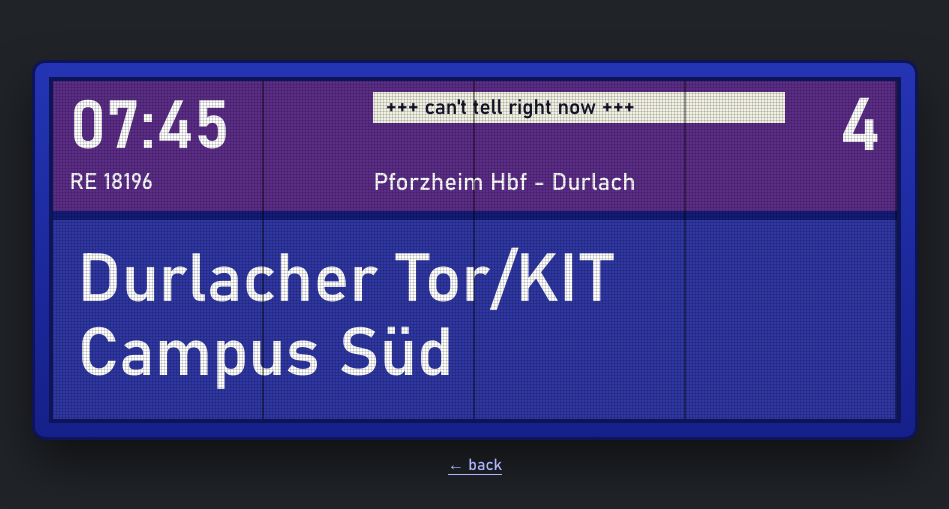
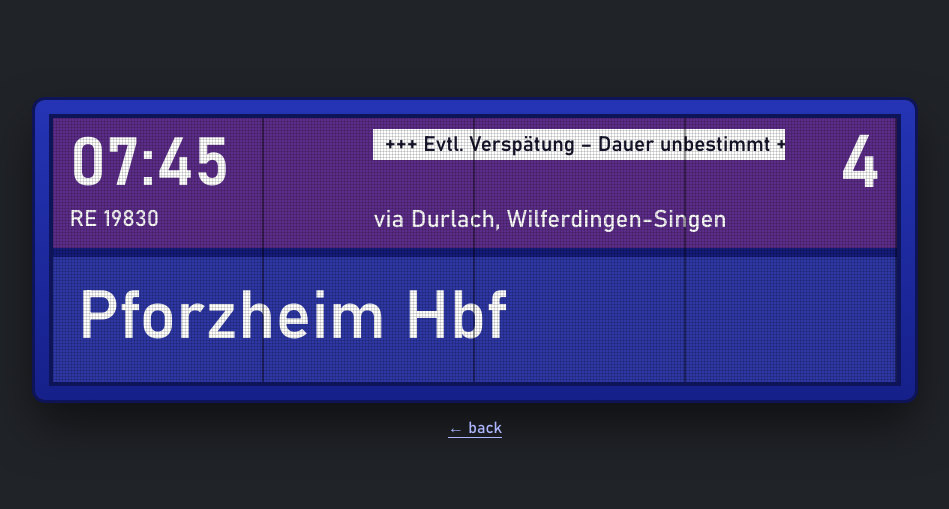
Before and after one commit to gungurbuz/nekowebsite, a website: page kaiswonderland.nekoweb.org/trias.html in a window 1280 px wide. Shown: the part 131-640 px from the top of the page, without its empty margins (165-1114 px from the left). Drawn offline with Linux system fonts and the light colour scheme; no server answers; files whose address does not match are found by name.

Commit message:
new design for 404 page, late tracker and others

```diff
--- a/kaiswonderland.nekoweb.org/platform.css
+++ b/kaiswonderland.nekoweb.org/platform.css
@@ -17,9 +17,8 @@
 	--blue: #2e37a3;                    /* bottom half of the screen */
 	--divider: #141b78;                 /* bar between the two halves */
 	--text: #ffffff;
-	--ticker-bg: #f2f1e4;               /* light strip with the status text */
+	--ticker-bg: #ffffff;               /* white strip with the scrolling text */
 	--ticker-text: #15152b;
-	--ticker-late: #ffd33d;             /* the strip turns yellow when you're late */
 	--sky: #202328;                     /* page background */
 }
 
@@ -144,24 +143,17 @@ body {
 	line-height: 1.5;
 }
 
+/* The text starts just outside the right edge and scrolls out on the left.
+   trias.js sets the animation duration so the speed stays the same for any text length. */
 .ticker-text {
 	display: inline-block;
-	padding: 0 .6em;
-}
-
-/* Only scrolls when the text doesn't fit (set by trias.js) */
-.ticker.scroll .ticker-text {
-	padding-left: 100%;
-	animation: scroll 14s linear infinite;
+	padding: 0 .6em 0 100%;
+	animation: scroll 20s linear infinite;
 }
 
 @keyframes scroll {
 	from { transform: translateX(0); }
 	to   { transform: translateX(-100%); }
-}
-
-.state-late .ticker {
-	background: var(--ticker-late);
 }
 
 /* ---------- Via, platform, destination ---------- */
@@ -170,6 +162,7 @@ body {
 	align-self: end;
 	padding: 0 .6rem clamp(.4rem, 1.2vw, .8rem) 0;
 	font-size: clamp(.95rem, 2.8vw, 1.5rem);
+	line-height: 1.15;
 }
 
 .platform {
@@ -209,8 +202,15 @@ body {
 }
 
 @media (prefers-reduced-motion: reduce) {
-	.ticker.scroll .ticker-text {
+	.ticker-text {
 		animation: none;
 		padding-left: .6em;
 	}
 }
+
+/* ---------- Empty board: same panel and layout, just no information ---------- */
+.state-idle .screen > :not(.ticker):not(.visually-hidden),
+.state-loading .screen > :not(.visually-hidden) {
+	color: transparent;
+	user-select: none;
+}
--- a/kaiswonderland.nekoweb.org/trias.html
+++ b/kaiswonderland.nekoweb.org/trias.html
@@ -14,23 +14,27 @@
 <main class="display" id="display" aria-label="platform information display">
 	<div class="screen">
 
-		<!-- The train below is a placeholder. Only the delay is real. -->
+		<!-- The train is a placeholder (trias.js picks a random one on load). Only the delay is real. -->
 		<div class="time-cell">
 			<div class="time">
 				<span id="sched" data-time="07:45">07:45</span><span class="delay" id="delay" hidden></span>
 			</div>
-			<div class="train">RE 18196</div>
+			<div class="train" id="train">RE 18196</div>
 		</div>
 
-		<div class="ticker" id="ticker" role="status">
+		<!-- Screen readers get only the real status from this hidden element,
+		     not the scrolling decoration. -->
+		<span class="visually-hidden" id="status-sr" role="status">checking</span>
+
+		<div class="ticker" id="ticker" aria-hidden="true">
 			<span class="ticker-text" id="ticker-text">+++ checking... +++</span>
 		</div>
 
-		<div class="via">Pforzheim Hbf - Durlach</div>
+		<div class="via" id="via">via Durlach</div>
 
 		<div class="platform"><span class="visually-hidden">platform </span>4</div>
 
-		<div class="dest">Durlacher Tor/KIT Campus Süd</div>
+		<div class="dest" id="dest">Stgt.- Untertürkheim</div>
 	</div>
 </main>
 
--- a/kaiswonderland.nekoweb.org/trias.js
+++ b/kaiswonderland.nekoweb.org/trias.js
@@ -1,10 +1,104 @@
 const WORKER_URL = "https://trias-check.gunguneypro.workers.dev";
 
+// Random messages that scroll after the real status. Add, remove or edit as you like.
+const MESSAGES = [
+	"Wir wünschen Ihnen eine angenehme Reise",
+	"Bitte zurückbleiben, der Zug fährt ein",
+	"Bitte beachten Sie die geänderte Wagenreihung",
+	"Der Zug überlegt noch",
+	"Fahrräder bitte nicht in der Mensa abstellen",
+	"Dieser Zug hält nicht an Sorgen",
+	"Heute im Angebot: Döner mit alles im Bordbistro",
+	"Bitte nicht mit dem Zugführer sprechen, er ist auch müde",
+    "Fährt heute ohne Halt an Ihrem Bahnhof"
+];
+
+const SCROLL_SPEED = 80; // pixels per second
+
+// Fake trains. Each destination has its own via points, listed in route order
+// (nearest first), so a random pick always makes sense.
+// "trains" are the train types that run there, with a number range for each.
+const MAX_VIA = 3; // show at most this many via points
+
+const TRAINS = [
+	{
+		dest: "Stuttgart Hbf",
+		via: ["Pforzheim Hbf", "Mühlacker", "Vaihingen (Enz)", "Bietigheim-Bissingen"],
+		trains: [{ type: "RE", min: 19000, max: 19999 }],
+	},
+	{
+		dest: "Basel Bad Bf",
+		via: ["Rastatt", "Baden-Baden", "Offenburg", "Freiburg(Brsg) Hbf"],
+		trains: [{ type: "ICE", min: 100, max: 999 }, { type: "IC", min: 1940, max: 2000 }],
+	},
+	{
+		dest: "Zürich HB",
+		via: ["Baden-Baden", "Offenburg", "Freiburg(Brsg) Hbf", "Basel Bad Bf"],
+		trains: [{ type: "IC", min: 2000, max: 2999 }, { type: "ICE", min: 100, max: 999 }],
+	},
+	{
+		dest: "Heidelberg Hbf",
+		via: ["Bruchsal", "Wiesloch-Walldorf"],
+		trains: [{ type: "RE", min: 4000, max: 4999 }, { type: "RB", min: 38000, max: 38999 }],
+	},
+	{
+		dest: "Frankfurt(Main)Hbf",
+		via: ["Bruchsal", "Heidelberg Hbf", "Darmstadt Hbf"],
+		trains: [{ type: "ICE", min: 100, max: 999 }, { type: "IC", min: 2000, max: 2999 }],
+	},
+	{
+		dest: "Neustadt(Weinstr)Hbf",
+		via: ["Wörth(Rhein)", "Winden(Pfalz)", "Landau(Pfalz)Hbf"],
+		trains: [{ type: "RE", min: 5000, max: 5999 }, { type: "RB", min: 39000, max: 39999 }],
+	},
+	{
+		dest: "Pforzheim Hbf",
+		via: ["Durlach", "Wilferdingen-Singen"],
+		trains: [{ type: "RB", min: 31000, max: 31999 }, { type: "RE", min: 19000, max: 19999 }],
+	},
+    {
+        dest: "Karlsruhe Hbf",
+        via: ["Durlach", "Wilferdingen-Singen", "Pforzheim Hbf"],
+        trains: [{ type: "RB", min: 31000, max: 31999 }, { type: "RE", min: 19000, max: 19999 }],
+    },
+];
+
+function randInt(min, max) {
+	return Math.floor(Math.random() * (max - min + 1)) + min;
+}
+
+function pick(list) {
+	return list[Math.floor(Math.random() * list.length)];
+}
+
+// Picks a destination, a train type and number that run there, and
+// 1 to MAX_VIA of its via points (kept in route order)
+function pickTrain() {
+	const t = pick(TRAINS);
+	const kind = pick(t.trains);
+	const count = Math.min(randInt(1, MAX_VIA), t.via.length);
+
+	const order = t.via.map((_, i) => i);
+	for (let i = order.length - 1; i > 0; i--) {          // shuffle
+		const j = randInt(0, i);
+		[order[i], order[j]] = [order[j], order[i]];
+	}
+	const chosen = order.slice(0, count).sort((a, b) => a - b); // back into route order
+
+	document.getElementById("dest").textContent = t.dest;
+	document.getElementById("train").textContent = kind.type + " " + randInt(kind.min, kind.max);
+	document.getElementById("via").textContent = "via " + chosen.map((i) => t.via[i]).join(", ");
+}
+
 const display = document.getElementById("display");
-const ticker = document.getElementById("ticker");
 const tickerText = document.getElementById("ticker-text");
+const statusSr = document.getElementById("status-sr");
 const sched = document.getElementById("sched");
 const delayBox = document.getElementById("delay");
+const reduceMotion = window.matchMedia("(prefers-reduced-motion: reduce)");
+
+let statusMsg = "checking...";
+let lastMessage = -1;
 
 // "07:45" + 4 minutes -> "07:49"
 function addMinutes(hm, mins) {
@@ -13,37 +107,78 @@ function addMinutes(hm, mins) {
 	return String(Math.floor(t / 60)).padStart(2, "0") + ":" + String(t % 60).padStart(2, "0");
 }
 
-// Scroll the strip only if the text is wider than it
-function fitTicker() {
-	ticker.classList.remove("scroll");
-	if (tickerText.scrollWidth > ticker.clientWidth) {
-		ticker.classList.add("scroll");
-	}
+// A random message, never the same one twice in a row
+function pickMessage() {
+	if (MESSAGES.length === 0) return "";
+	let i;
+	do {
+		i = Math.floor(Math.random() * MESSAGES.length);
+	} while (MESSAGES.length > 1 && i === lastMessage);
+	lastMessage = i;
+	return MESSAGES[i];
+}
+
+// Builds the ticker text and restarts the scroll with a matching speed
+function setTicker() {
+	// When idle, only the status scrolls (no random messages)
+	const idle = display.classList.contains("state-idle");
+	const msg = (reduceMotion.matches || idle) ? "" : pickMessage();
+	let text = statusMsg ? "+++ " + statusMsg + " +++" : "+++";
+	if (msg) text += " " + msg + " +++";
+	if (!statusMsg && !msg) text = "";   // nothing to show: empty strip
+	tickerText.textContent = text;
+
+	if (reduceMotion.matches || !text) return;
+	tickerText.style.animation = "none";
+	void tickerText.offsetWidth;           // restart the animation
+	tickerText.style.animation = "";
+	tickerText.style.animationDuration = (tickerText.scrollWidth / SCROLL_SPEED) + "s";
+}
+
+// After every full pass, show a new random message
+tickerText.addEventListener("animationiteration", setTicker);
+
+// The placeholder train is invisible on an empty board, so hide it from screen readers too
+function setBoardEmpty(empty) {
+	document.querySelectorAll(".time-cell, .via, .platform, .dest").forEach((el) => {
+		if (empty) el.setAttribute("aria-hidden", "true");
+		else el.removeAttribute("aria-hidden");
+	});
 }
 
 function render(data) {
 	let state = "unknown";
-	let text = "+++ can't tell right now +++";
+	let msg = "Evtl. Verspätung – Dauer unbestimmt";
+	let srMsg = null;   // what screen readers hear, if different from the ticker text
 	delayBox.hidden = true;
 
 	if (data.status === "ok") {
 		state = "ok";
-		text = data.final ? "+++ made it +++" : "+++ on track so far +++";
+		msg = "";   // on time: nothing about it in the ticker, only the random messages
+		srMsg = data.final ? "on time" : "on track, no delay expected";
 	} else if (data.status === "late") {
 		state = "late";
-		text = "+++ late by +" + data.minutes + " min +++";
+		msg = "Verspätet ca. +" + data.minutes + " Min.";
 		const expected = addMinutes(sched.dataset.time, data.minutes);
 		delayBox.textContent = expected;
 		delayBox.setAttribute("aria-label", "expected " + expected);
 		delayBox.hidden = false;
 	} else if (data.status === "idle") {
-		state = "idle";
-		text = "+++ not commuting right now +++";
+		state = "idle";   // platform.css blanks the text on the board for this state
+		msg = "Betriebsschluss";
 	}
 
 	display.className = "display state-" + state;
-	tickerText.textContent = text;
-	fitTicker();
+	setBoardEmpty(state === "idle");
+
+	if (srMsg === null) srMsg = msg;
+	if (statusSr.textContent !== srMsg) statusSr.textContent = srMsg;
+
+	// Only restart the ticker when the status text changed
+	if (msg !== statusMsg) {
+		statusMsg = msg;
+		setTicker();
+	}
 }
 
 async function refresh() {
@@ -56,6 +191,12 @@ async function refresh() {
 	}
 }
 
-window.addEventListener("resize", fitTicker);
+// Keep the board empty until the first answer arrives, so the placeholder
+// train doesn't flash up for a moment when the real state is "idle"
+display.className = "display state-loading";
+setBoardEmpty(true);
+
+pickTrain();
+setTicker();
 refresh();
 setInterval(refresh, 60000);
```
Also changed, not shown: kaiswonderland.nekoweb.org/index.html (+1 -1 lines), kaiswonderland.nekoweb.org/not_found.html (+1 -1 lines), kaiswonderland.nekoweb.org/stuffilike.html (+1 -1 lines), kaiswonderland.nekoweb.org/uhhstyle.css (+4 -11 lines).
